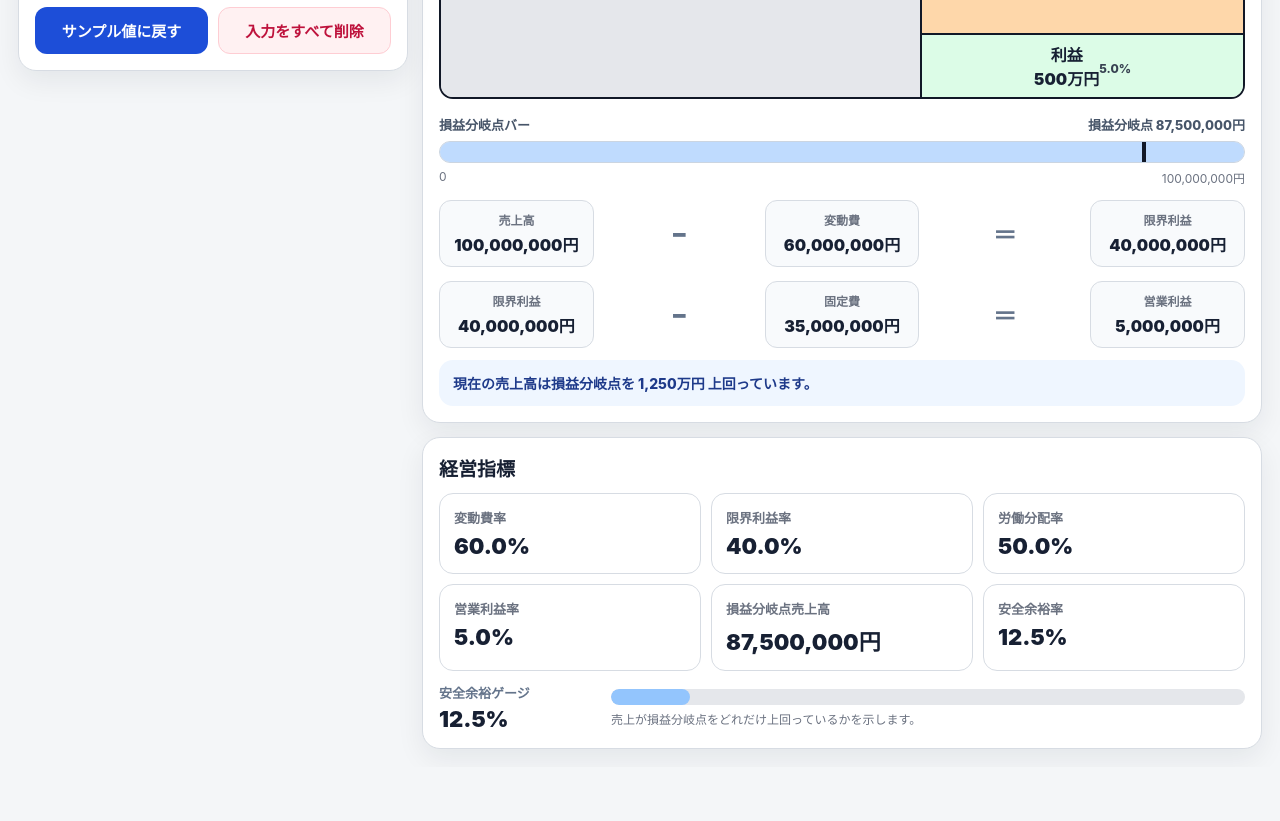
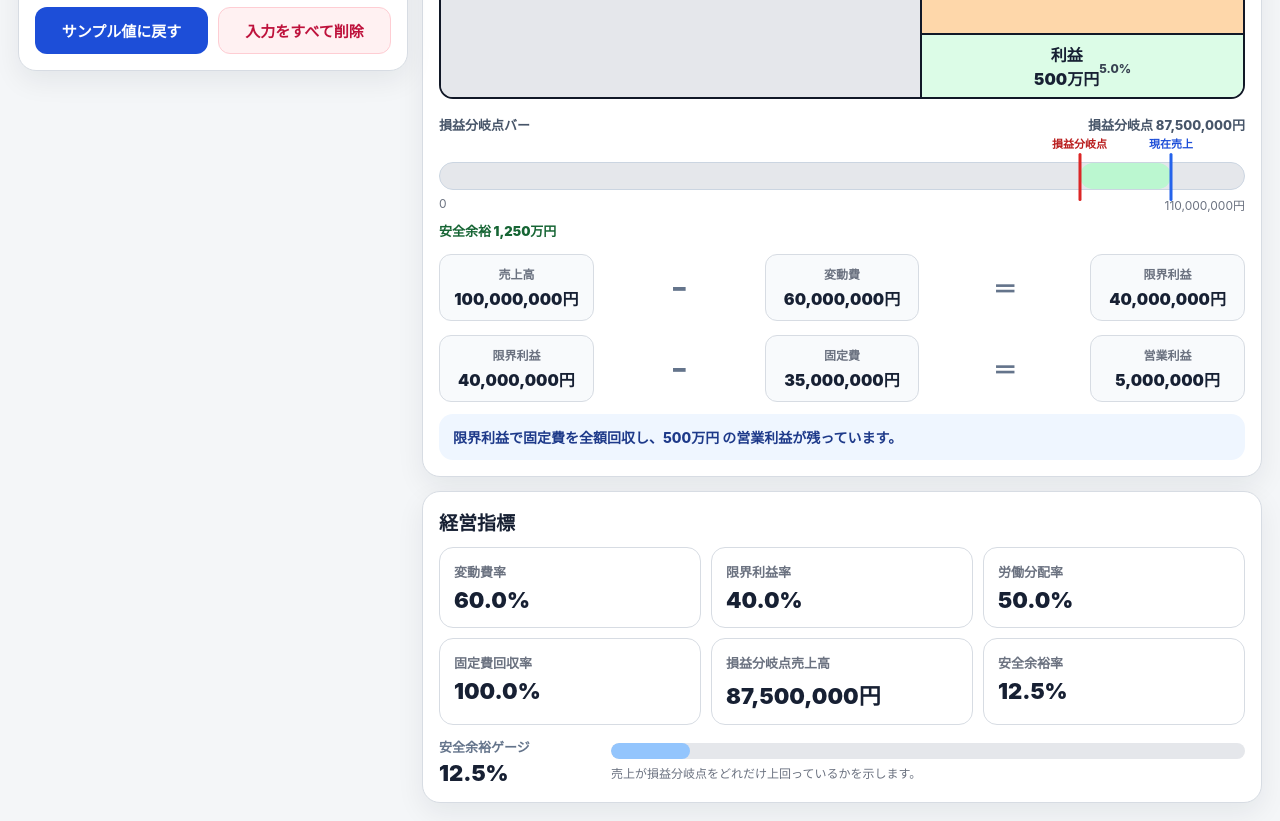
Before and after one commit to dekochan-ganbaru/strac-analysis, a plain HTML site: page index.html in a window 1280 px wide. Shown: the part 840-1661 px from the top of the page. Before the commit the page ends 1607 px from the top, so only its background shows below. Drawn offline with Linux system fonts and the light colour scheme.

Commit message:
Add files via upload

```diff
--- a/index.html
+++ b/index.html
@@ -3,12 +3,7 @@
 <head>
 <meta charset="utf-8" />
 <meta name="viewport" content="width=device-width, initial-scale=1, viewport-fit=cover" />
-<title>STRAC経営分析 Prototype 01-2</title>
-<meta name="theme-color" content="#1d4ed8" />
-<meta name="apple-mobile-web-app-capable" content="yes" />
-<meta name="apple-mobile-web-app-status-bar-style" content="default" />
-<meta name="apple-mobile-web-app-title" content="STRAC経営分析" />
-<link rel="manifest" href="./manifest.webmanifest" />
+<title>STRAC経営分析 Prototype 01-3</title>
 <style>
   :root{
     --bg:#f4f6f8;
@@ -450,6 +445,23 @@
 
   .muted{color:var(--muted)}
 
+
+  .unrecovered-wrapper{width:34%;margin-left:auto;margin-top:8px;text-align:center}
+  .unrecovered-wrapper.hidden{display:none!important}
+  .connector{font-size:27px;font-weight:900;color:#ef4444;line-height:1}
+  .unrecovered-box{background:#fee2e2;border:2px solid #ef4444;border-radius:12px;padding:12px;color:#991b1b}
+  .unrecovered-box .small-label{font-size:12px;font-weight:900;margin-bottom:3px}
+  #unrecoveredValue{font-size:28px;font-weight:900;margin:4px 0}
+  .loss-label{font-size:13px;font-weight:900}
+  .scale-bar{position:relative;height:28px;border-radius:999px;background:#e5e7eb;border:1px solid #cbd5e1;overflow:visible;margin-top:28px}
+  .range-zone{position:absolute;top:0;bottom:0;border-radius:999px}
+  .range-zone.safe{background:#bbf7d0}.range-zone.shortage{background:#fecaca}
+  .scale-marker{position:absolute;top:-10px;width:3px;height:48px;border-radius:999px;transform:translateX(-1.5px)}
+  .scale-marker.sales{background:#2563eb}.scale-marker.break{background:#dc2626}
+  .scale-marker-label{position:absolute;top:-28px;transform:translateX(-50%);font-size:11px;font-weight:900;white-space:nowrap}
+  .scale-marker-label.sales{color:#1d4ed8}.scale-marker-label.break{color:#b91c1c}
+  .bar-message{margin-top:8px;font-weight:900;font-size:13px}.bar-message.good{color:#166534}.bar-message.bad{color:#b91c1c}
+
   @media (max-width:980px){
     header{grid-template-columns:1fr}
     .top-meta{grid-template-columns:1fr 1fr}
@@ -470,6 +482,7 @@
     .eq-op{transform:rotate(90deg)}
     .safety-gauge{grid-template-columns:1fr}
     .strac{min-height:320px}
+    .unrecovered-wrapper{width:100%}
   }
 </style>
 </head>
@@ -478,8 +491,8 @@
 
   <header>
     <div>
-      <h1>STRAC経営分析 Prototype 01-2</h1>
-      <div class="subtitle">金額の構造・損益分岐点・安全余裕を、ひと目で比較できる版です。</div>
+      <h1>STRAC経営分析 Prototype 01-3</h1>
+      <div class="subtitle">赤字時は「未回収固定費」を図外に分離し、利益構造をより正確に表示します。</div>
     </div>
     <div style="display:flex;gap:8px;align-items:center;flex-wrap:wrap"><div class="save-status" id="runtimeStatus">JavaScript確認中</div><div class="save-status" id="saveStatus">保存機能確認中</div></div>
   </header>
@@ -596,19 +609,32 @@
           </div>
         </div>
 
+        <div class="unrecovered-wrapper hidden" id="unrecoveredWrapper">
+          <div class="connector">↓</div>
+          <div class="unrecovered-box">
+            <div class="small-label">不足</div>
+            <strong>未回収固定費</strong>
+            <div id="unrecoveredValue"></div>
+            <div id="unrecoveredRate"></div>
+            <div class="loss-label">＝ 営業損失</div>
+          </div>
+        </div>
+
         <div class="breakeven-wrap">
           <div class="breakeven-title">
             <span>損益分岐点バー</span>
             <span id="breakEvenText"></span>
           </div>
-          <div class="bar">
-            <div class="sales-fill"></div>
-            <div class="break-line" id="breakLine"></div>
+          <div class="scale-bar">
+            <div class="range-zone safe" id="safeZone"></div>
+            <div class="range-zone shortage" id="shortageZone"></div>
+            <div class="scale-marker sales" id="salesMarker"></div>
+            <div class="scale-marker break" id="breakMarker"></div>
+            <div class="scale-marker-label sales" id="salesMarkerLabel">現在売上</div>
+            <div class="scale-marker-label break" id="breakMarkerLabel">損益分岐点</div>
           </div>
-          <div class="bar-labels">
-            <span>0</span>
-            <span id="salesEndLabel"></span>
-          </div>
+          <div class="bar-labels"><span>0</span><span id="scaleMaxLabel"></span></div>
+          <div class="bar-message good" id="barMessage"></div>
         </div>
 
         <div class="equation">
@@ -654,7 +680,7 @@
           <div class="metric"><div class="k">変動費率</div><div class="v" id="variableRate"></div></div>
           <div class="metric"><div class="k">限界利益率</div><div class="v" id="marginalRate"></div></div>
           <div class="metric"><div class="k">労働分配率</div><div class="v" id="laborShare"></div></div>
-          <div class="metric"><div class="k">営業利益率</div><div class="v" id="profitRate"></div></div>
+          <div class="metric"><div class="k">固定費回収率</div><div class="v" id="fixedRecoveryRate"></div></div>
           <div class="metric"><div class="k">損益分岐点売上高</div><div class="v" id="breakEven"></div></div>
           <div class="metric"><div class="k">安全余裕率</div><div class="v" id="safetyRate"></div></div>
         </div>
@@ -677,7 +703,7 @@
 </div>
 
 <script>
-const STORAGE_KEY = 'strac-prototype-01-2-v1';
+const STORAGE_KEY = 'strac-prototype-01-3-v1';
 
 const el = id => document.getElementById(id);
 
@@ -814,6 +840,7 @@ function update(){
   const marginal = sales - variable;
   const fixed = labor + otherFixed;
   const profit = marginal - fixed;
+  const isLoss = profit < 0;
 
   const variableRate = sales > 0 ? variable / sales : NaN;
   const marginalRate = sales > 0 ? marginal / sales : NaN;
@@ -823,6 +850,15 @@ function update(){
   const safetyAmount = Number.isFinite(breakEven) ? sales - breakEven : NaN;
   const safetyRate = sales > 0 && Number.isFinite(safetyAmount) ? safetyAmount / sales : NaN;
 
+  const positiveMargin = Math.max(0, marginal);
+  const recoveredLabor = Math.min(labor, positiveMargin);
+  const remainingAfterLabor = Math.max(0, positiveMargin - recoveredLabor);
+  const recoveredOtherFixed = Math.min(otherFixed, remainingAfterLabor);
+  const unrecoveredLabor = Math.max(0, labor - recoveredLabor);
+  const unrecoveredOtherFixed = Math.max(0, otherFixed - recoveredOtherFixed);
+  const unrecoveredFixed = unrecoveredLabor + unrecoveredOtherFixed;
+  const fixedRecoveryRate = fixed > 0 ? Math.min(positiveMargin / fixed, 1) : 1;
+
   el('salesHelper').textContent = helperText(sales);
   el('variableHelper').textContent = helperText(variable);
   el('laborHelper').textContent = helperText(labor);
@@ -830,74 +866,104 @@ function update(){
 
   el('kpiSales').textContent = unitFormat(sales);
   el('kpiSalesSub').textContent = formatJapanese(sales);
-
   el('kpiMarginal').textContent = unitFormat(marginal);
-  el('kpiMarginalSub').textContent = `${formatJapanese(marginal)} ・ ${pct(marginalRate)}`;
-
+  el('kpiMarginalSub').textContent = `${formatJapanese(Math.abs(marginal))} ・ ${pct(marginalRate)}`;
   el('kpiFixed').textContent = unitFormat(fixed);
-  el('kpiFixedSub').textContent = formatJapanese(fixed);
+  el('kpiFixedSub').textContent = `${formatJapanese(fixed)} ・ 回収率 ${pct(fixedRecoveryRate)}`;
 
   const profitKpi = el('profitKpi');
-  profitKpi.classList.toggle('loss', profit < 0);
-  profitKpi.classList.toggle('profit', profit >= 0);
-  el('profitKpiLabel').textContent = profit >= 0 ? '営業利益' : '営業損失';
-  el('kpiProfit').textContent = unitFormat(profit);
-  el('kpiProfitSub').textContent = `${formatJapanese(Math.abs(profit))} ・ ${pct(profitRate)}`;
-  el('kpiProfit').style.color = profit >= 0 ? '#15803d' : '#b91c1c';
+  profitKpi.classList.toggle('loss', isLoss);
+  profitKpi.classList.toggle('profit', !isLoss);
+  el('profitKpiLabel').textContent = isLoss ? '営業損失' : '営業利益';
+  el('kpiProfit').textContent = isLoss ? `▲${unitFormat(Math.abs(profit))}` : unitFormat(profit);
+  el('kpiProfitSub').textContent = `${isLoss?'▲':''}${formatJapanese(Math.abs(profit))} ・ ${pct(profitRate)}`;
+  el('kpiProfit').style.color = isLoss ? '#b91c1c' : '#15803d';
 
   el('salesBannerMain').textContent = unitFormat(sales);
   el('salesBannerSub').textContent = `${formatJapanese(sales)} ・ 売上高100%`;
   el('salesBannerRate').textContent = pct(marginalRate);
 
-  const varWidth = sales > 0 ? Math.max(0, Math.min(100, (variable/sales)*100)) : 0;
+  const varWidth = sales > 0 ? Math.max(0, Math.min(100, variable / sales * 100)) : 0;
   const marginWidth = Math.max(0, 100 - varWidth);
   el('variableBlock').style.width = `${varWidth}%`;
   el('marginSide').style.width = `${marginWidth}%`;
+  el('variableBlock').innerHTML = `<div>変動費<br>${formatJapanese(variable)}<small>${pct(variableRate)}</small></div>`;
 
-  el('variableBlock').innerHTML = `
-    <div>
-      変動費<br>${formatJapanese(variable)}
-      <small>${pct(variableRate)}</small>
-    </div>`;
-
-  const denom = Math.max(Math.abs(marginal), labor + otherFixed + Math.abs(profit), 1);
-  const laborFlex = Math.max(12, (labor/denom)*100);
-  const fixedFlex = Math.max(12, (otherFixed/denom)*100);
-  const profitFlex = Math.max(12, (Math.abs(profit)/denom)*100);
-
+  const marginDen = Math.max(positiveMargin, 1);
+  const laborFlex = Math.max(recoveredLabor / marginDen, 0.02);
+  const fixedFlex = Math.max(recoveredOtherFixed / marginDen, 0.02);
+  const profitFlex = Math.max(Math.max(profit,0) / marginDen, 0.02);
   el('laborBlock').style.flex = `${laborFlex} 1 0`;
   el('fixedBlock').style.flex = `${fixedFlex} 1 0`;
   el('profitBlock').style.flex = `${profitFlex} 1 0`;
 
-  el('laborBlock').innerHTML = `人件費<br>${formatJapanese(labor)}<small>${sales>0 ? pct(labor/sales) : '—'}</small>`;
-  el('fixedBlock').innerHTML = `その他固定費<br>${formatJapanese(otherFixed)}<small>${sales>0 ? pct(otherFixed/sales) : '—'}</small>`;
+  el('laborBlock').innerHTML = `人件費<br>${formatJapanese(recoveredLabor)}<small>${sales>0?pct(recoveredLabor/sales):'—'}${unrecoveredLabor>0?'<br>（回収分）':''}</small>`;
 
-  el('profitBlock').classList.toggle('loss-seg', profit < 0);
-  el('profitBlock').classList.toggle('profit-seg', profit >= 0);
-  el('profitBlock').innerHTML = `${profit >= 0 ? '利益' : '損失'}<br>${formatJapanese(Math.abs(profit))}<small>${pct(profitRate)}</small>`;
+  if(isLoss){
+    el('fixedBlock').innerHTML = `その他固定費<br>回収分 ${formatJapanese(recoveredOtherFixed)}<small>${sales>0?pct(recoveredOtherFixed/sales):'—'}</small>`;
+    el('profitBlock').classList.add('hidden');
+    el('unrecoveredWrapper').classList.remove('hidden');
+    el('unrecoveredValue').textContent = `▲${formatJapanese(unrecoveredFixed)}`;
+    el('unrecoveredRate').textContent = sales>0 ? `-${(unrecoveredFixed/sales*100).toFixed(1)}%` : '—';
+    el('statusChip').textContent = '赤字';
+    el('statusChip').className = 'status-chip bad';
+  }else{
+    el('fixedBlock').innerHTML = `その他固定費<br>${formatJapanese(otherFixed)}<small>${sales>0?pct(otherFixed/sales):'—'}</small>`;
+    el('profitBlock').classList.remove('hidden');
+    el('profitBlock').classList.remove('loss-seg');
+    el('profitBlock').classList.add('profit-seg');
+    el('profitBlock').innerHTML = `利益<br>${formatJapanese(profit)}<small>${pct(profitRate)}</small>`;
+    el('unrecoveredWrapper').classList.add('hidden');
+    el('statusChip').textContent = '黒字';
+    el('statusChip').className = 'status-chip good';
+  }
 
-  el('statusChip').textContent = profit >= 0 ? '黒字' : '赤字';
-  el('statusChip').className = `status-chip ${profit >= 0 ? 'good' : 'bad'}`;
+  // 損益分岐点バー：現在売上と損益分岐点の大きい方を基準に自動拡張
+  const maxBasis = Math.max(sales, Number.isFinite(breakEven) ? breakEven : 0, 1);
+  const scaleMax = maxBasis * 1.10;
+  const salesPos = Math.max(0, Math.min(100, sales / scaleMax * 100));
+  const breakPos = Number.isFinite(breakEven) ? Math.max(0, Math.min(100, breakEven / scaleMax * 100)) : 0;
+  el('salesMarker').style.left = `${salesPos}%`;
+  el('salesMarkerLabel').style.left = `${salesPos}%`;
+  el('breakMarker').style.left = `${breakPos}%`;
+  el('breakMarkerLabel').style.left = `${breakPos}%`;
+  el('scaleMaxLabel').textContent = unitFormat(scaleMax);
 
-  const breakPct = sales > 0 && Number.isFinite(breakEven) ? Math.max(0, Math.min(100, (breakEven/sales)*100)) : 0;
-  el('breakLine').style.left = `calc(${breakPct}% - 2px)`;
-  el('breakEvenText').textContent = Number.isFinite(breakEven)
-    ? `損益分岐点 ${unitFormat(breakEven)}`
-    : '損益分岐点 —';
-  el('salesEndLabel').textContent = unitFormat(sales);
+  if(Number.isFinite(breakEven)){
+    el('breakEvenText').textContent = `損益分岐点 ${unitFormat(breakEven)}`;
+    if(sales >= breakEven){
+      el('safeZone').style.left = `${breakPos}%`;
+      el('safeZone').style.width = `${salesPos-breakPos}%`;
+      el('shortageZone').style.width = '0%';
+      el('barMessage').textContent = `安全余裕 ${formatJapanese(sales-breakEven)}`;
+      el('barMessage').className = 'bar-message good';
+    }else{
+      el('safeZone').style.width = '0%';
+      el('shortageZone').style.left = `${salesPos}%`;
+      el('shortageZone').style.width = `${breakPos-salesPos}%`;
+      el('barMessage').textContent = `損益分岐点まで あと ${formatJapanese(breakEven-sales)}`;
+      el('barMessage').className = 'bar-message bad';
+    }
+  }else{
+    el('breakEvenText').textContent = '損益分岐点 —';
+    el('safeZone').style.width = '0%';
+    el('shortageZone').style.width = '0%';
+    el('barMessage').textContent = '限界利益率が0以下のため損益分岐点を算出できません。';
+    el('barMessage').className = 'bar-message bad';
+  }
 
   el('eqSales').textContent = unitFormat(sales);
   el('eqVariable').textContent = unitFormat(variable);
   el('eqMarginal').textContent = unitFormat(marginal);
   el('eqMarginal2').textContent = unitFormat(marginal);
   el('eqFixed').textContent = unitFormat(fixed);
-  el('eqProfitLabel').textContent = profit >= 0 ? '営業利益' : '営業損失';
-  el('eqProfit').textContent = unitFormat(profit);
+  el('eqProfitLabel').textContent = isLoss ? '営業損失' : '営業利益';
+  el('eqProfit').textContent = isLoss ? `▲${unitFormat(Math.abs(profit))}` : unitFormat(profit);
 
   el('variableRate').textContent = pct(variableRate);
   el('marginalRate').textContent = pct(marginalRate);
   el('laborShare').textContent = pct(laborShare);
-  el('profitRate').textContent = pct(profitRate);
+  el('fixedRecoveryRate').textContent = pct(fixedRecoveryRate);
   el('breakEven').textContent = Number.isFinite(breakEven) ? unitFormat(breakEven) : '—';
   el('safetyRate').textContent = pct(safetyRate);
 
@@ -906,15 +972,12 @@ function update(){
   el('safetyGaugeText').textContent = pct(safetyRate);
 
   const note = el('analysisNote');
-  if(profit >= 0 && Number.isFinite(safetyAmount)){
+  if(isLoss){
+    note.classList.add('bad');
+    note.textContent = `限界利益 ${formatJapanese(positiveMargin)} では固定費 ${formatJapanese(fixed)} を全額回収できず、未回収固定費 ${formatJapanese(unrecoveredFixed)} が営業損失となっています。`;
+  }else{
     note.classList.remove('bad');
-    note.textContent = `現在の売上高は損益分岐点を ${formatJapanese(Math.max(0,safetyAmount))} 上回っています。`;
-  }else if(Number.isFinite(breakEven)){
-    note.classList.add('bad');
-    note.textContent = `損益分岐点まで、あと ${formatJapanese(Math.max(0,breakEven-sales))} の売上が必要です。`;
-  }else{
-    note.classList.add('bad');
-    note.textContent = '限界利益率が0以下のため、現在の費用構造では損益分岐点を算出できません。';
+    note.textContent = `限界利益で固定費を全額回収し、${formatJapanese(profit)} の営業利益が残っています。`;
   }
 }
 
@@ -967,7 +1030,7 @@ el('runtimeStatus').style.background = '#dcfce7';
 el('runtimeStatus').style.color = '#166534';
 loadState();
 update();
-if ('serviceWorker' in navigator) { window.addEventListener('load', () => navigator.serviceWorker.register('./service-worker.js').catch(()=>{})); }
+if('serviceWorker' in navigator){window.addEventListener('load',()=>navigator.serviceWorker.register('./service-worker.js').catch(()=>{}));}
 </script>
 </body>
 </html>
```
Also changed, not shown: service-worker.js (+1 -14 lines), manifest.webmanifest, 1 other file.
